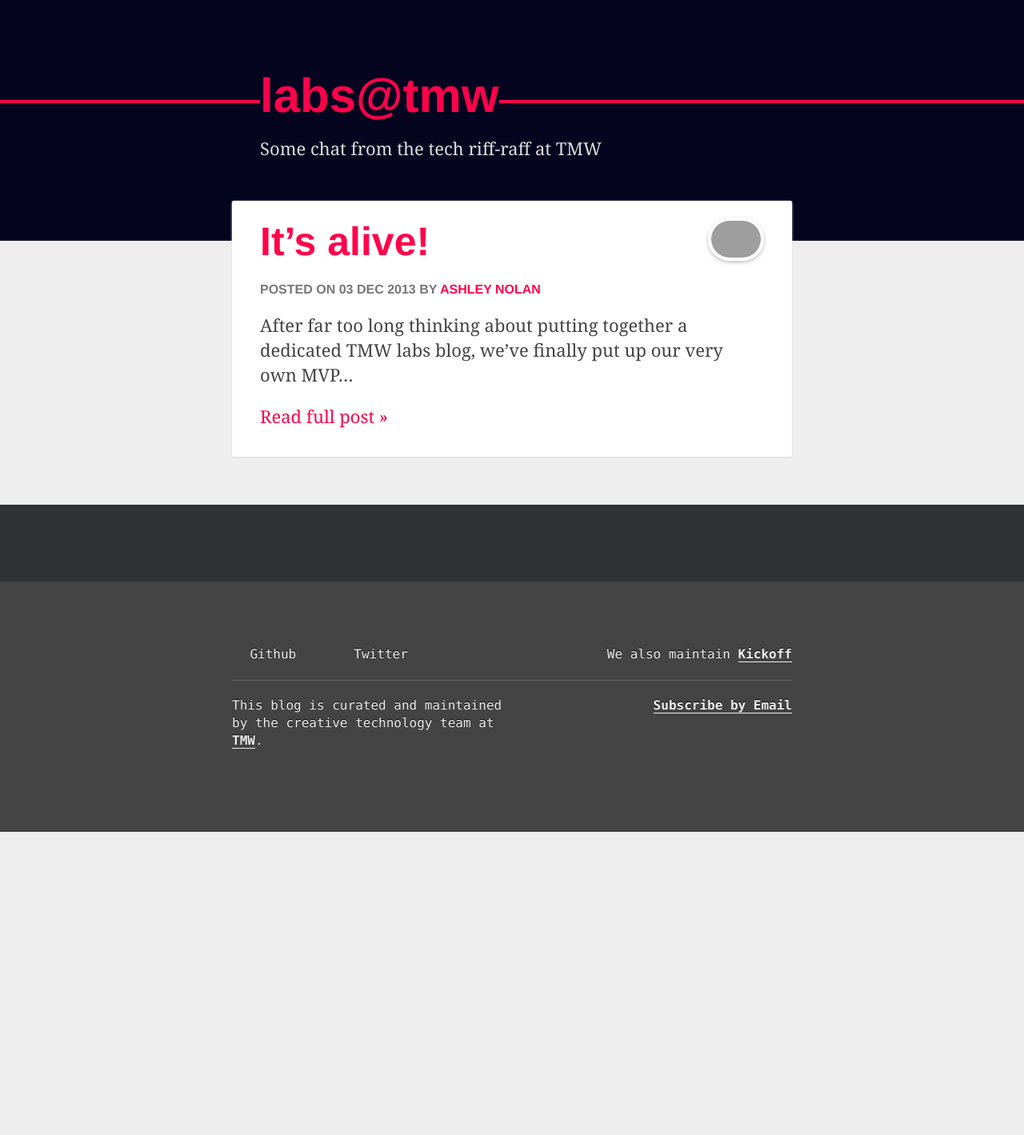
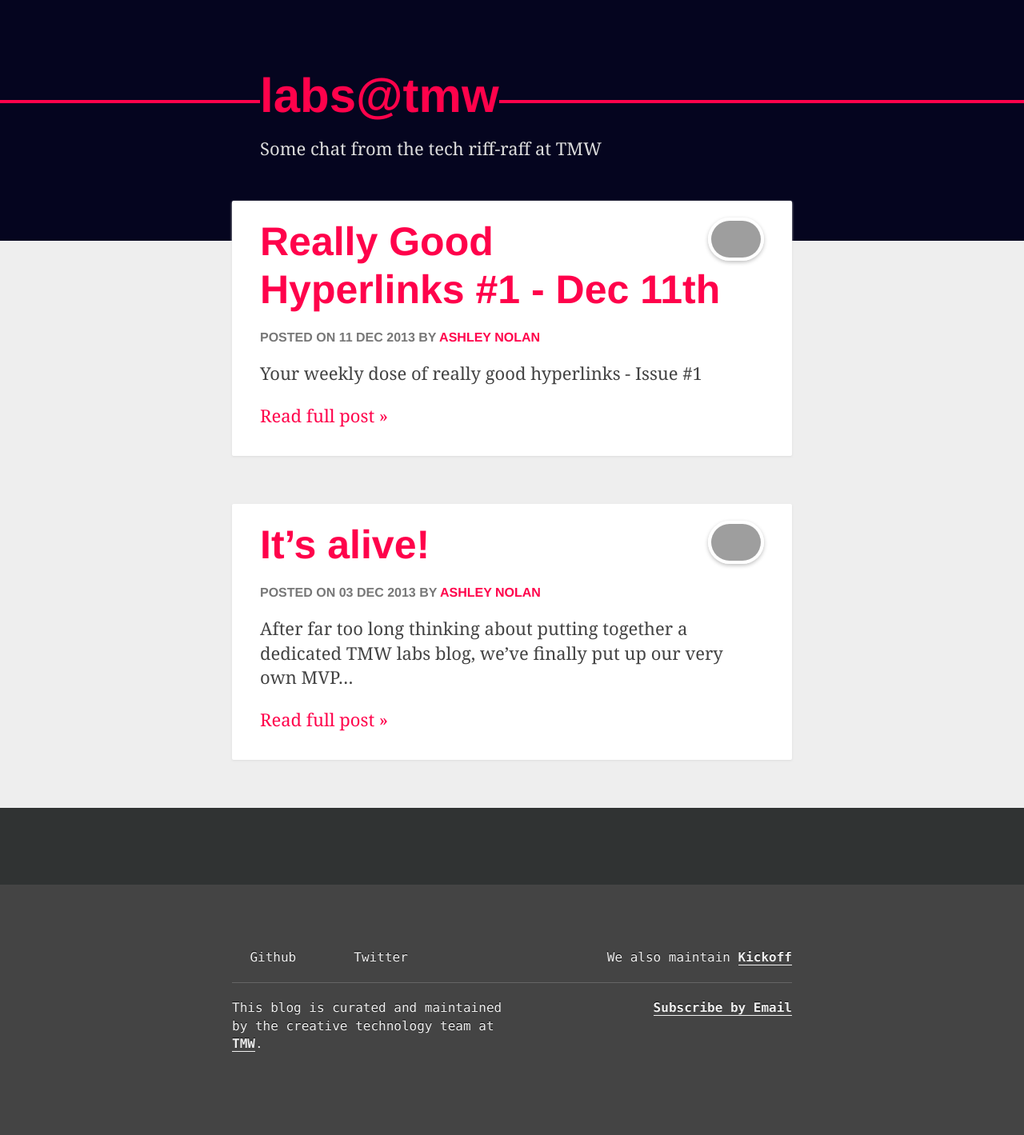
Before and after one commit to tmwagency/labs-blog, a Jekyll site: the page built from index.html, in a window 1280 px wide. Shown: the whole page at 80% size. Built offline with Jekyll 4.4.1, drawn with Linux system fonts in a browser that asks for light colours; some web fonts are replaced; Markdown is read by kramdown in place of the engine named in the settings; a script that is not in the unit is left out; the list of posts is cut into pages by our own code; a file with an impossible date is left out; before the commit the page ends 1040 px from its top, so only the background shows below that; grey boxes are pictures that could not be loaded.

```diff
--- a/_posts/2013-12-11-really-good-hyperlinks.md
+++ b/_posts/2013-12-11-really-good-hyperlinks.md
@@ -2,7 +2,7 @@
 comments: true
 layout: post
 title: "Really Good Hyperlinks #1 - Dec 11th"
-date: {}
+date: 2013-12-11 09:00:00
 categories:
   - "front-end"
   - rgh
```
Also changed, not shown: other parts of _posts/2013-12-11-really-good-hyperlinks.md (+1 -1 lines), 2 other files.
